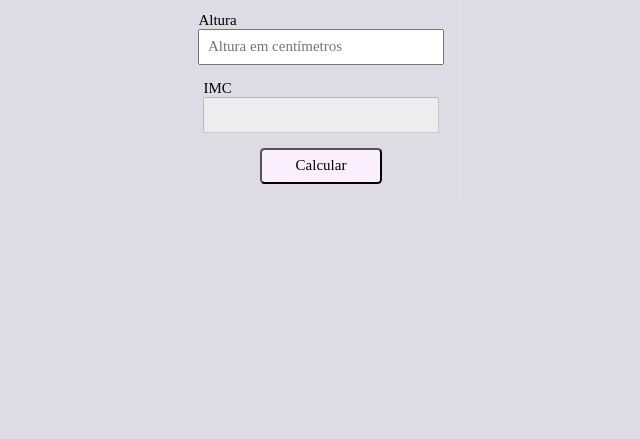
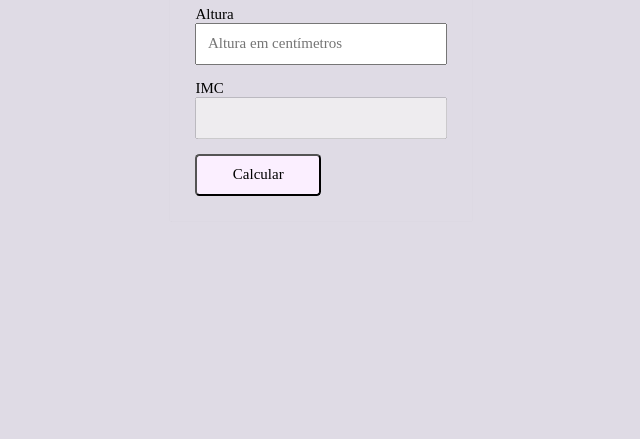
Before and after one commit to KeviinSouza/calculadoraIMC, a plain HTML site: page index.html in a window 1280 px wide. Shown: the part 361-800 px from the top of the page, without its empty margins (319-959 px from the left). Drawn offline with Linux system fonts and the light colour scheme.

Commit message:
updates dimensoes/sintaxes

```diff
--- a/index.css
+++ b/index.css
@@ -33,9 +33,9 @@ body {
 .form {
   display: flex;
   justify-content: center;
-  align-items: center;
+  align-items: right;
   flex-direction: column;
-  padding: 0.3em;
+  padding: 0.7em;
 }
 
 .form label,
@@ -48,7 +48,7 @@ body {
   font-size: inherit;
   font-family: inherit;
   width: 100%;
-  padding: 0.5em;
+  padding: 0.7em;
 }
 
 .form button {
--- a/index.js
+++ b/index.js
@@ -12,9 +12,9 @@ formCalcularIMC.addEventListener('submit', function(event) {
   const kilos = parseFloat(document.getElementById('kilos').value);
   const altura = parseFloat(document.getElementById('altura').value);
 
-    const imc = calcularIMC(kilos, altura);
-    document.getElementById('imc').value = parseFloat(imc).toFixed(2);
-    verificarIMC(imc);
+  const imc = calcularIMC(kilos, altura);
+  document.getElementById('imc').value = parseFloat(imc).toFixed(2);
+  verificarIMC(imc);
 });
 
 function verificarIMC(imc) {
```
